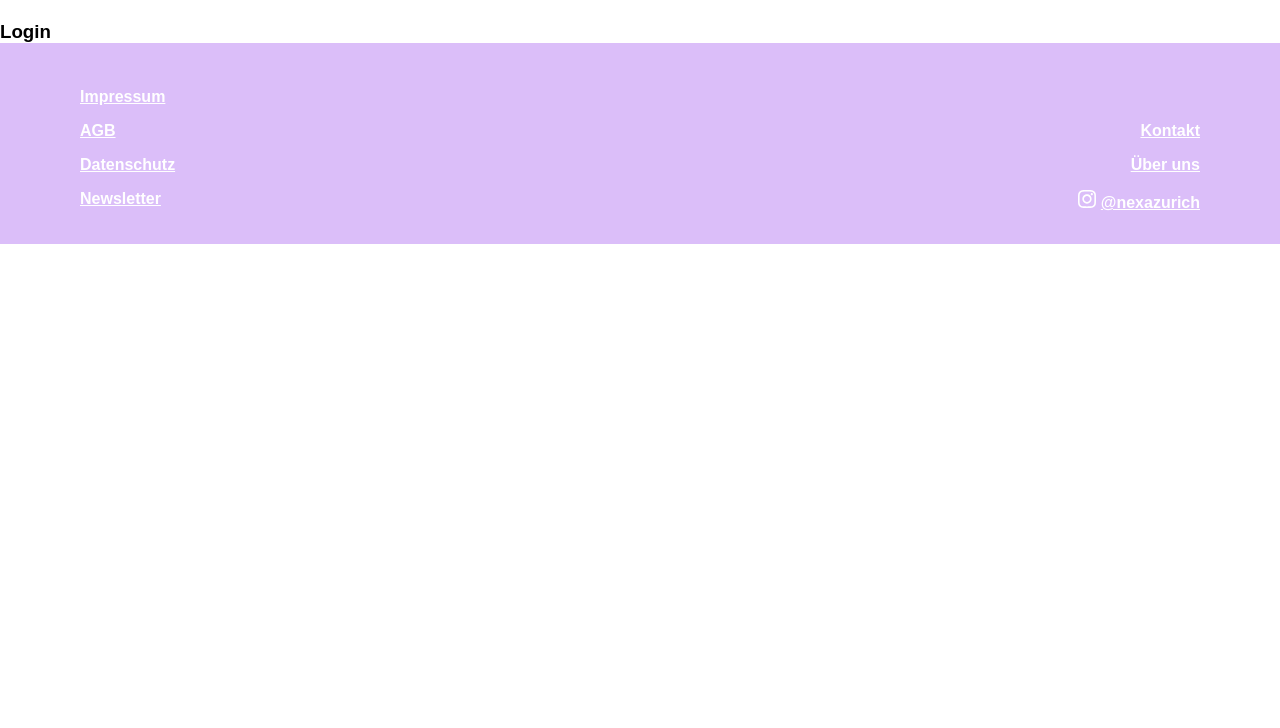
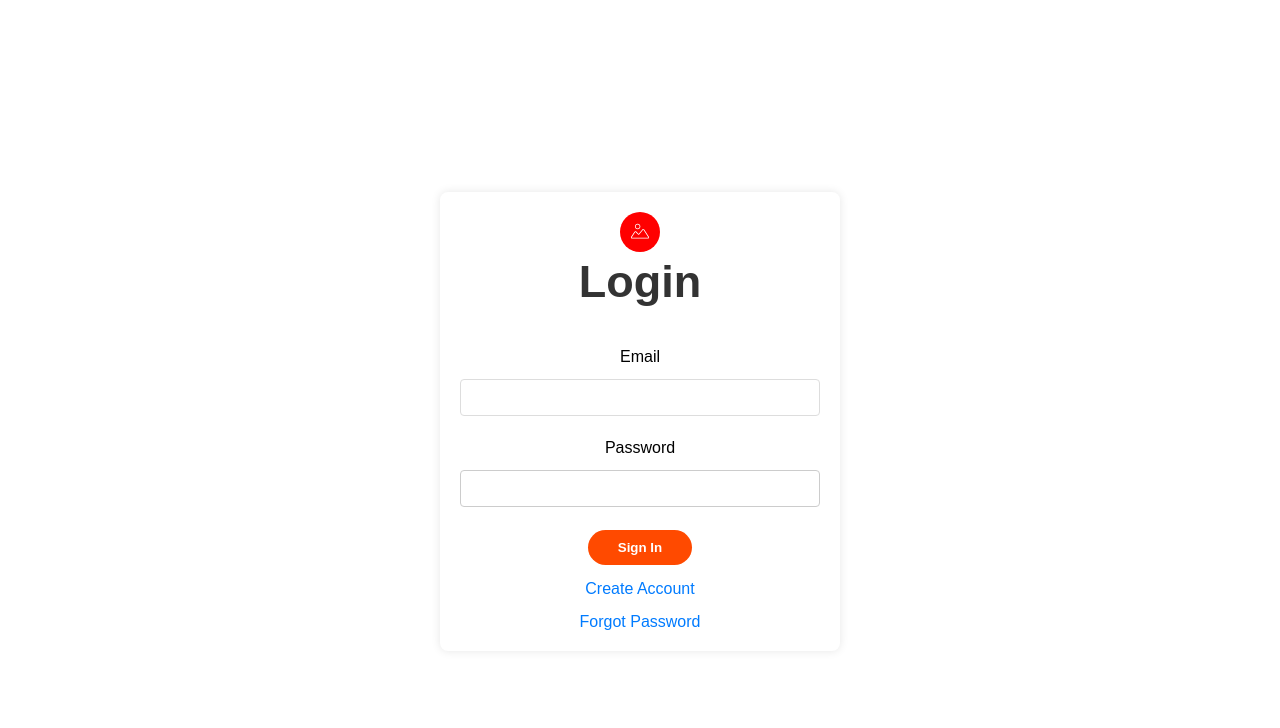
Before and after one commit to choorizo/nexa, a plain HTML site: page login.html in a window 1280 px wide. Shown: the part 72-800 px from the top of the page. Drawn offline with Linux system fonts and the light colour scheme.

Commit message:
letzte änderungen

```diff
--- a/login.html
+++ b/login.html
@@ -2,7 +2,6 @@
 <html lang="de">
 
 <head>
-
     <!--====== Required meta tags ======-->
     <meta charset="utf-8">
     <meta http-equiv="x-ua-compatible" content="ie=edge">
@@ -12,9 +11,6 @@
 
     <!--====== Title ======-->
     <title>nexa</title>
-
-    <!--====== Bootstrap css ======-->
-    <!-- <link rel="stylesheet" href="bootstrap.min.css"> -->
 
     <!--====== Style css ======-->
     <link rel="stylesheet" href="style.css">
@@ -30,10 +26,9 @@
             </a>
             <div class="links">
                 <a href="offer.html" class="nav-link">Angebot</a>
-            <a href="calendar.html" class="nav-link">Kalender</a>
+                <a href="#" class="nav-link">Kalender</a>
                 <a href="login.html" class="profile-pic">
-                <svg width="63" height="63" viewBox="0 0 63 63" fill="none"
-                    xmlns="http://www.w3.org/2000/svg">
+                    <svg width="63" height="63" viewBox="0 0 63 63" fill="none" xmlns="http://www.w3.org/2000/svg">
                         <path fill-rule="evenodd" clip-rule="evenodd"
                             d="M26.2501 14.875C23.8339 14.875 21.8751 16.8338 21.8751 19.25C21.8751 21.6662 23.8339 23.625 26.2501 23.625C28.6664 23.625 30.6251 21.6662 30.6251 19.25C30.6251 16.8338 28.6664 14.875 26.2501 14.875ZM20.1251 19.25C20.1251 15.8673 22.8674 13.125 26.2501 13.125C29.6329 13.125 32.3751 15.8673 32.3751 19.25C32.3751 22.6327 29.6329 25.375 26.2501 25.375C22.8674 25.375 20.1251 22.6327 20.1251 19.25ZM39.5513 26.9755C39.2321 26.479 38.5229 26.4345 38.1441 26.8873L29.1713 37.6156C29.0151 37.8024 28.788 37.9157 28.5448 37.9281C28.3015 37.9405 28.0641 37.851 27.8897 37.6811L21.8985 31.8463C21.5063 31.4643 20.8636 31.5322 20.5599 31.9877L13.042 43.2646C12.6543 43.8461 13.0712 44.625 13.77 44.625H49.2947C49.987 44.625 50.4051 43.8592 50.0307 43.2768L39.5513 26.9755ZM36.8018 25.7646C37.9379 24.4061 40.0657 24.5395 41.0234 26.0292L51.5028 42.3305C52.6259 44.0775 51.3715 46.375 49.2947 46.375H13.77C11.6735 46.375 10.4229 44.0384 11.5859 42.2939L19.1038 31.017C20.0149 29.6505 21.9428 29.4467 23.1194 30.5926L28.4345 35.7689L36.8018 25.7646Z"
                             fill="white" />
@@ -44,11 +39,34 @@
     </div>
 
     <div class="content-wrap">
-        <h3>Login</h3>
-        <!-- All other page content goes here -->
+        <div class="login-wrapper">
+            <div class="login-container">
+                <div class="profile-pic">
+                    <svg width="63" height="63" viewBox="0 0 63 63" fill="none" xmlns="http://www.w3.org/2000/svg">
+                        <path fill-rule="evenodd" clip-rule="evenodd"
+                            d="M26.2501 14.875C23.8339 14.875 21.8751 16.8338 21.8751 19.25C21.8751 21.6662 23.8339 23.625 26.2501 23.625C28.6664 23.625 30.6251 21.6662 30.6251 19.25C30.6251 16.8338 28.6664 14.875 26.2501 14.875ZM20.1251 19.25C20.1251 15.8673 22.8674 13.125 26.2501 13.125C29.6329 13.125 32.3751 15.8673 32.3751 19.25C32.3751 22.6327 29.6329 25.375 26.2501 25.375C22.8674 25.375 20.1251 22.6327 20.1251 19.25ZM39.5513 26.9755C39.2321 26.479 38.5229 26.4345 38.1441 26.8873L29.1713 37.6156C29.0151 37.8024 28.788 37.9157 28.5448 37.9281C28.3015 37.9405 28.0641 37.851 27.8897 37.6811L21.8985 31.8463C21.5063 31.4643 20.8636 31.5322 20.5599 31.9877L13.042 43.2646C12.6543 43.8461 13.0712 44.625 13.77 44.625H49.2947C49.987 44.625 50.4051 43.8592 50.0307 43.2768L39.5513 26.9755ZM36.8018 25.7646C37.9379 24.4061 40.0657 24.5395 41.0234 26.0292L51.5028 42.3305C52.6259 44.0775 51.3715 46.375 49.2947 46.375H13.77C11.6735 46.375 10.4229 44.0384 11.5859 42.2939L19.1038 31.017C20.0149 29.6505 21.9428 29.4467 23.1194 30.5926L28.4345 35.7689L36.8018 25.7646Z"
+                            fill="white" />
+                    </svg>
+                </div>
+                <h1>Login</h1>
+                <form>
+                    <div class="form-group">
+                        <label for="vorname">Email</label>
+                        <input type="email" id="email" name="email" required>
+                    </div>
+                    <div class="form-group">
+
+                        <label for="password">Password</label>
+                        <input type="password" id="password" name="password" required>
+                    </div>
+                    <button class="button" type="submit">Sign In</button>
+                </form>
+                <a href="#">Create Account</a>
+                <a href="#">Forgot Password</a>
+            </div>
+        </div>
     </div>
 
-        <!--====== FOOTER PART START ======-->
     <!--====== FOOTER PART START ======-->
     <footer class="footer-area">
         <!-- Left Section with 4 links -->
@@ -93,4 +111,3 @@
         </ul>
     </footer>
 </body>
-</html>
--- a/style.css
+++ b/style.css
@@ -91,17 +91,15 @@ font-weight: 600;
 }
 
 /* Profile Picture */
-.profile-pic{
-    svg {
+.profile-pic svg {
   width: 40px;
   height: 40px;
   flex-shrink: 0;
-      background-color:   red;
+  background-color: red;
   border-radius: 50%;
   padding: 6px;
+}
 
-    }
-  }
 
 /*===========================
 CONTENT css
@@ -111,14 +109,54 @@ font-weight: 600;
     padding: 24px;
     display: flex;
     flex-direction: column;
-
-    img {
-      width: 100%;
-    }
 }
 
 .section-title {
     padding: 30px 0px;
+}
+
+.content-wrap {
+  flex: 1;
+}
+
+
+/****************
+*** LOGIN ***
+****************/
+.login-wrapper {
+  display: flex;
+  align-items: center;
+  justify-content: center;
+  height: 100vh;
+}
+
+.login-container {
+  background-color: #fff;
+  padding: 20px;
+  border-radius: 8px;
+  box-shadow: 0 0 10px rgba(0, 0, 0, 0.1);
+  width: 400px;
+  text-align: center;
+}
+
+.login-container h1 {
+  text-align: center;
+}
+
+.login-container input {
+  width: 100%;
+  padding: 10px;
+  margin: 8px 0;
+  box-sizing: border-box;
+  border: 1px solid #ccc;
+  border-radius: 4px;
+}
+
+.login-container a {
+  text-decoration: none;
+  color: #007bff;
+  margin-top: 15px;
+  display: block;
 }
 
 /****************
@@ -128,8 +166,9 @@ font-weight: 600;
   display: flex;
   align-items: center;
   justify-content: center;
+}
 
-  .container {
+.welcome-screen .container {
   display: flex;
   align-items: center;
   justify-content: center;
@@ -137,25 +176,26 @@ font-weight: 600;
   max-width: 1200px;
 }
 
-  .text-section {
+.welcome-screen .text-section {
   flex: 1;
   padding-right: 50px;
 }
 
-  .image-section {
+.welcome-screen .image-section {
   flex: 1;
 }
 
-  img {
+.welcome-screen img {
   max-width: 100%;
   height: 90vh;
 }
 
-  h1, h2 {
+.welcome-screen h1,
+.welcome-screen h2 {
   padding-top: 20px;
   padding-bottom: 20px;
 }
-}
+
 
 /****************
 *** CONTACT ***
@@ -206,15 +246,13 @@ font-weight: 600;
   flex-wrap: wrap;
  }
 
- .choose-pic {
-  svg {
+ .choose-pic svg {
     width: 120px;
     height: 120px;
     flex-shrink: 0;
     background-color:   #DBBEF9;;
     border-radius: 50%;
     padding: 6px;
-  }
  }
 
  .submit-button {
@@ -272,13 +310,14 @@ button:hover {
 .imprint-container {
   width: 80%;
   margin: 0 auto;
+}
 
-  img {
+.imprint-container img {
   width: 100%;
   margin-top: 20px;
   border-radius: 50px;
 }
-}
+
 
 .copyright {
   padding-top: 34px;
@@ -345,10 +384,6 @@ button:hover {
   margin: 0 auto;
   background: white;
   padding: 20px;
-
-  h1 {
-    text-align: center;
-  }
 }
 .values {
   display: flex;
@@ -395,36 +430,35 @@ font-size: 16px;
   align-items: center;
   padding-top: 60px;
   padding-bottom: 60px;
+}
 
-  p {
+.offer-group p {
   width: fit-content;
   padding: 10px;
   border-radius: 10px;
-      border-radius: 40px;
   border: 2px solid rgba(255, 74, 0, 0.00);
   background: #ECE6E4;
-    }
 }
 
 .offer-image-section {
   flex: 1;
   display: flex;
   justify-content: center;
+}
 
-  img {
+.offer-image-section img {
   height: 800px;
-  }
 }
 
 .about-image-section {
   flex: 1;
   display: flex;
   justify-content: center;
+}
 
-  img {
+.about-image-section img {
   height: 400px;
   border-radius: 50%;
-  }
 }
 
 .info-section {
@@ -439,7 +473,6 @@ font-size: 16px;
 }
 
 
-
 /*===========================
     FOOTER css
 ===========================*/
@@ -449,7 +482,7 @@ font-size: 16px;
   display: flex;
   align-items: end;
   justify-content: space-between;
-    padding:45px 80px 20px 80px
+  padding: 45px 80px 20px 80px
 }
 
 .contact-info a {
@@ -457,6 +490,7 @@ font-size: 16px;
   font-size: 16px;
   font-weight: 600;
 }
+
 .contact-info li {
   height: 34px;
 }
@@ -469,8 +503,3 @@ font-size: 16px;
 .text-align-end {
   text-align: end;
 }
-
-
-.content-wrap {
-    flex: 1;
-}
```
Also changed, not shown: 1 other file. Lines whose indentation alone changed are shown as unchanged.
